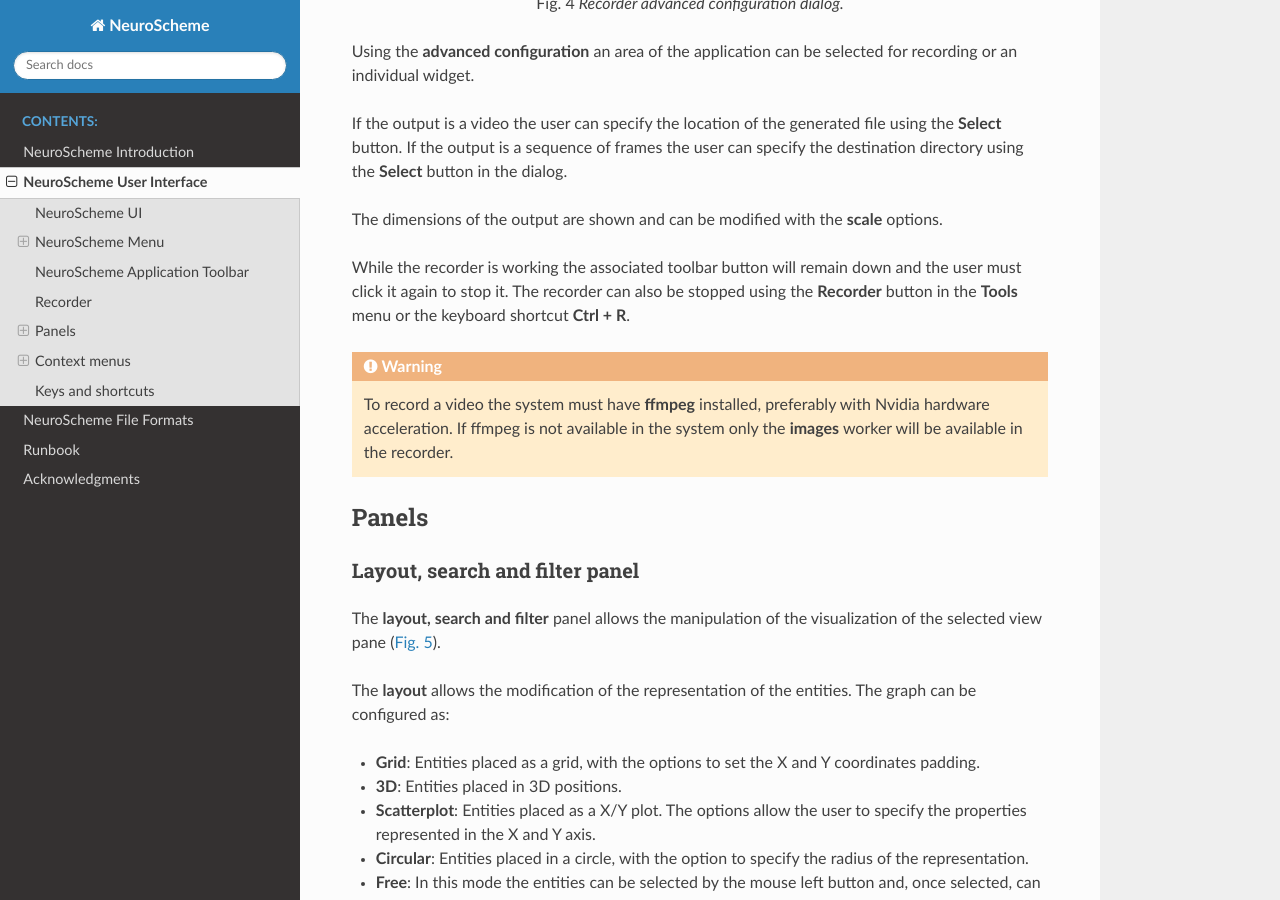
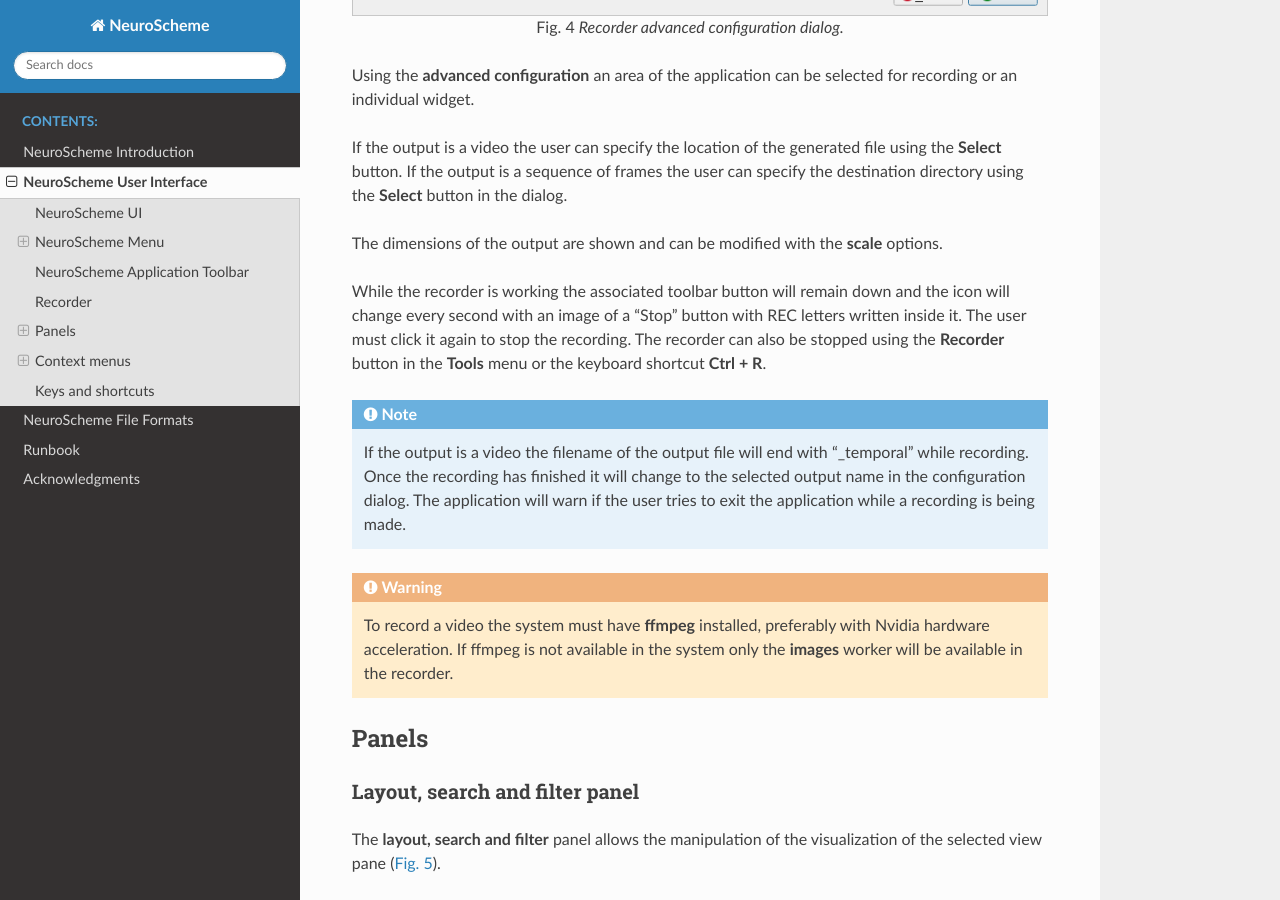
Before and after one commit to vg-lab/NeuroSchemeDocs, a Sphinx documentation site: the page built from source/02-NeuroSchemeUserInterface.rst, in a window 1280 px wide and 900 px high, scrolled down 4467 px. Built offline with Sphinx 7.4.7 and the Read the Docs theme 2.0.0, drawn with Linux system fonts in a browser that asks for light colours; some of the changed text lies outside the part shown.

```diff
--- a/source/02-NeuroSchemeUserInterface.rst
+++ b/source/02-NeuroSchemeUserInterface.rst
@@ -76,8 +76,8 @@ Tools Menu
 
 The **Tools** menu provides options to execute and configure the recording feature.
 
-- **Recorder**: Shows the recorder configuration dialog and starts recording if the user clicks the **Start** button.
-- **Advanced recorder options**: Enables or disables additional recorder configuration options.
+- **Recorder**: Shows the recorder configuration dialog and starts recording if the user clicks the **Start Recording** button.
+- **Advanced recorder options**: Enables or disables additional recorder options in the configuration dialog.
 
 ^^^^^^^^^
 Help Menu
@@ -149,7 +149,11 @@ If the output is a video the user can specify the location of the generated file
 
 The dimensions of the output are shown and can be modified with the **scale** options.
 
-While the recorder is working the associated toolbar button will remain down and the user must click it again to stop it. The recorder can also be stopped using the **Recorder** button in the **Tools** menu or the keyboard shortcut **Ctrl + R**.
+While the recorder is working the associated toolbar button will remain down and the icon will change every second with an image of a "Stop" button with REC letters written inside it. The user must click it again to stop the recording. The recorder can also be stopped using the **Recorder** button in the **Tools** menu or the keyboard shortcut **Ctrl + R**.
+
+.. note::
+   If the output is a video the filename of the output file will end with "_temporal" while recording. Once the recording has finished it will change to the selected output name in the configuration dialog. The application will warn if the user tries to exit the application while a recording is being made.
+
 
 .. warning::
    To record a video the system must have **ffmpeg** installed, preferably with Nvidia hardware acceleration.
--- a/source/conf.py
+++ b/source/conf.py
@@ -26,7 +26,7 @@ author = 'URJC Universidad Rey Juan Carlos'
 # The short X.Y version
 version = ''
 # The full version, including alpha/beta/rc tags
-release = '0.7.1'
+release = '0.7.2'
 
 
 # -- General configuration ---------------------------------------------------
@@ -196,7 +196,7 @@ latex_maketitle = r'''
 \begin{center}
   \includegraphics[width=6cm,height=6cm]{neuroscheme.png}\\[8ex]
   {\Huge NeuroScheme Documentation}\\[4ex]
-  {\Large Version 0.7.1}\\[4ex]
+  {\Large Version 0.7.2}\\[4ex]
   {\Large F\'{e}lix de las Pozas \'{A}lvarez}\\[4ex]
   {\Large February 2022}\\[16ex]
   {\Large Visualization \& Graphics Lab, Universidad Rey Juan Carlos}\\[4ex]
```
Also changed, not shown: source/01-Introduction.rst (+4 -4 lines).
